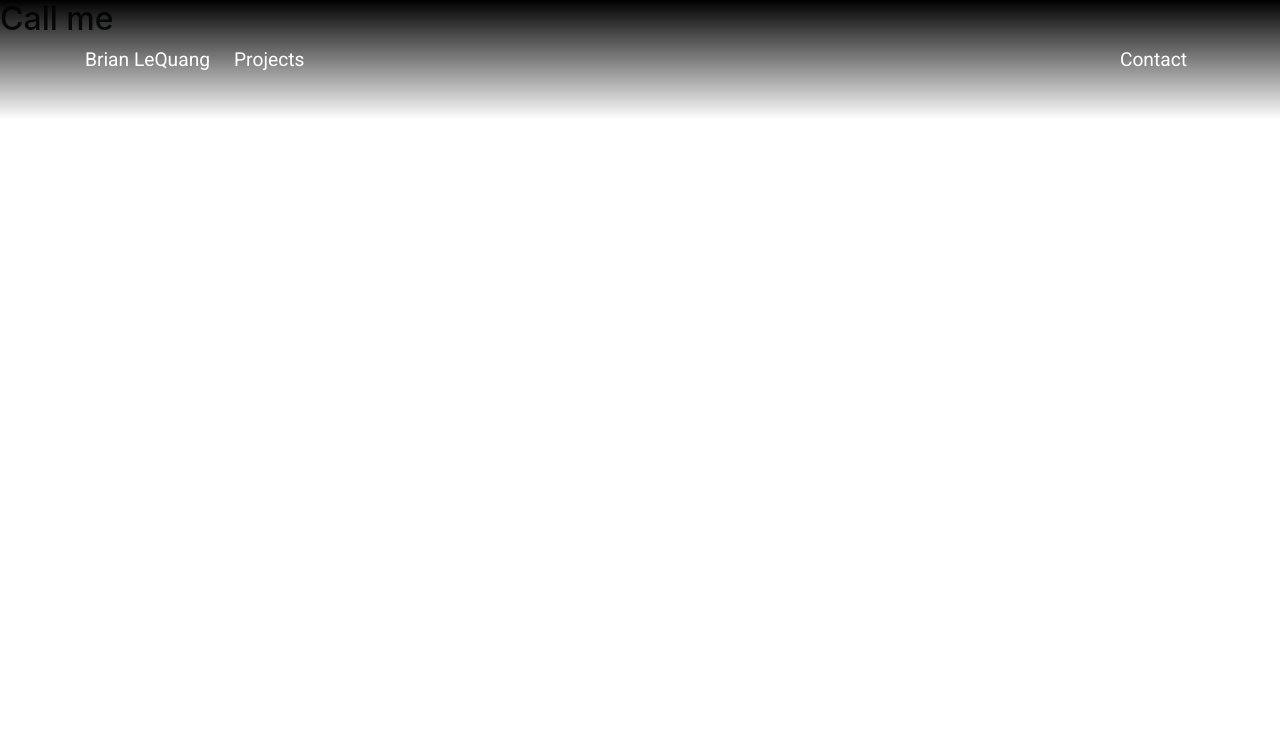
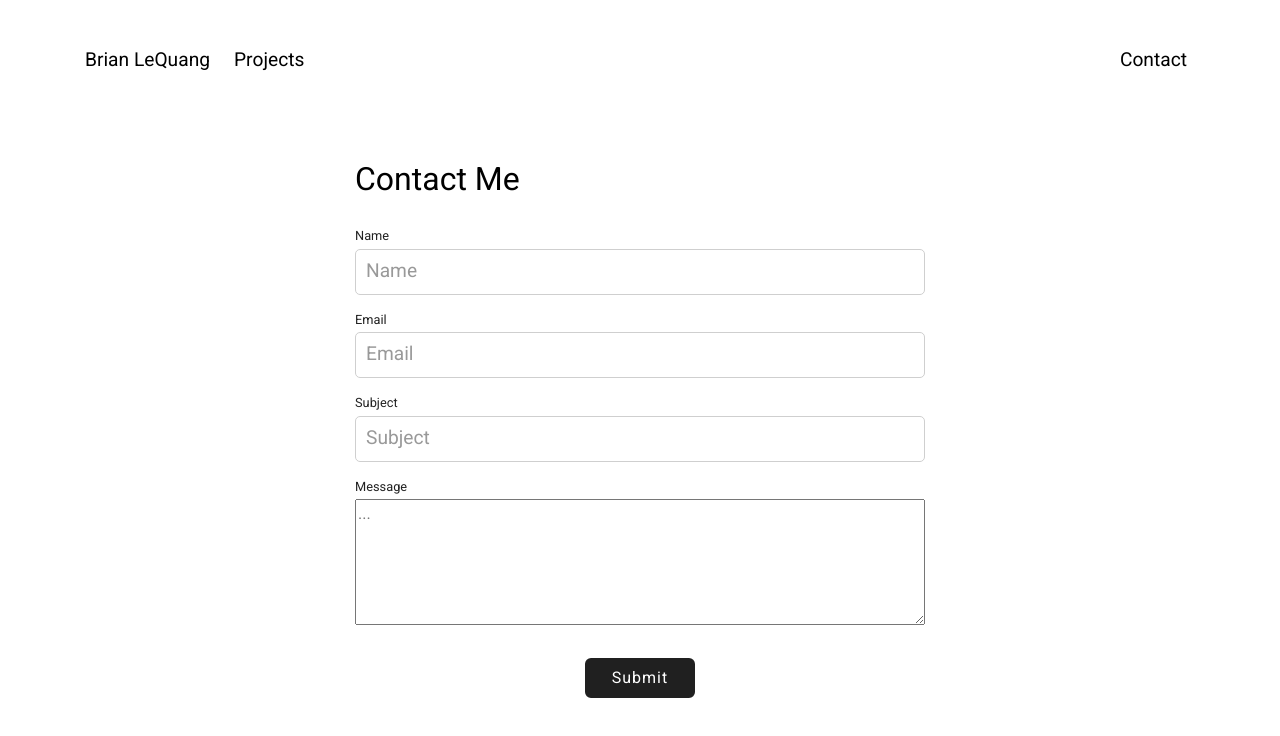
Before and after one commit to brainleq/Personal-Website-v2, a React (Create React App) app: page /contact in a window 1280 px wide. Shown: the top 736 px of the page. Built offline with nearby package versions, Linux system fonts and the light colour scheme.

Commit message:
Added a contact page. Need to work on the back end. Consider express framework?

```diff
--- a/src/App.js
+++ b/src/App.js
@@ -11,8 +11,8 @@ import Navbar from './views/Navbar.js';
 function App() {
   return (
     <div>
-    <Navbar/>
       <Router>
+        <Navbar/>
         <Switch>
           <Route exact path="/" component={Home} />
           <Route exact path="/projects" component={Projects} />
--- a/src/css/Navbar.css
+++ b/src/css/Navbar.css
@@ -22,6 +22,12 @@ body .scrollN, body .scrollN:hover {
   background: linear-gradient(#000, #0000);
 }
 
+body .black, body .black:hover {
+  color: black;
+  font-size: 1.2em;
+  font-family: 'Roboto', sans-serif;
+}
+
 @media (min-width: 992px) {
   #nav {
     position: fixed;
--- /dev/null
+++ b/src/css/contact.css
@@ -0,0 +1,107 @@
+#topPad {
+  padding-top: 100px;
+  padding-bottom: 60px;
+}
+
+.formPad {
+  padding-top: 60px;
+  padding-bottom: 60px;
+}
+
+.formWidth {
+  max-width: 600px;
+}
+
+.formText {
+  color: black;
+  font-family: 'Roboto', sans-serif;
+}
+
+
+
+
+
+
+
+form {
+  width: 100%;
+  display: flex;
+  flex-wrap: wrap;
+}
+
+label {
+  font-size: 0.8em;
+  margin-bottom: 0.25em;
+  color: #222;
+  font-weight: lighter;
+}
+
+input{
+  padding: 10px 10px;
+  border-radius: 5px;
+  outline: none;
+  border: 1px solid #cfcfcf;
+}
+
+input::placeholder {
+  font-size: 1.2em;
+  font-weight: lighter;
+  color: #999;
+}
+
+textarea.error, input.error {
+  border: 1px solid red;
+}
+
+.errorMessage {
+  color: red;
+  font-size: 0.75em;
+  display: relative;
+}
+
+.name,
+.email,
+.subject,
+.message {
+  display: flex;
+  flex-direction: column;
+  margin-bottom: 15px;
+}
+
+.name,
+.email,
+.subject,
+.message {
+  width: 100%;
+}
+
+.submitButton {
+  width: 100%;
+  display: flex;
+  flex-direction: column;
+  align-items: center;
+}
+
+.submitButton button {
+  background-color: #202020;
+  color: #fff;
+  border: 2px solid #fff;
+  width: 20%;
+  margin-top: 1em;
+  padding: 8px 0px;
+  font-size: 1em;
+  font-weight: lighter;
+  letter-spacing: 1px;
+  margin-bottom: 0.25em;
+  border-radius: 8px;
+}
+
+.submitButton button:hover {
+  color: ##202020;
+  background-color: #000;
+}
+
+.submitButton small {
+  color: #202020;
+  font-weight: lighter;
+}
--- /dev/null
+++ b/src/css/projects.css
@@ -0,0 +1,4 @@
+#topPad {
+  padding-top: 100px;
+  padding-bottom: 60px;
+}
--- a/src/views/Contact.js
+++ b/src/views/Contact.js
@@ -1,10 +1,161 @@
 import React, { Component } from 'react';
+import '../css/contact.css';
+
+const emailRegex = RegExp(
+  /^[a-zA-Z0-9.!#$%&’*+/=?^_`{|}~-]+@[a-zA-Z0-9-]+(?:\.[a-zA-Z0-9-]+)*$/
+);
+
+const formValid = ({ formErrors, ...rest }) => {
+  let valid = true;
+
+  // validate form errors being empty
+  Object.values(formErrors).forEach(val => {
+    val.length > 0 && (valid = false);
+  });
+
+  // validate the form was filled out
+  Object.values(rest).forEach(val => {
+    val === null && (valid = false);
+  });
+
+  return valid;
+};
 
 class Contact extends Component {
+
+  constructor(props) {
+    super(props);
+
+    this.state = {
+      name: null,
+      email: null,
+      subject: null,
+      message: null,
+      formErrors: {
+        name: "",
+        email: "",
+        message: ""
+      }
+    };
+  }
+
+  handleSubmit = e => {
+    e.preventDefault();
+
+    if (formValid(this.state)) {
+      console.log(`
+        --SUBMITTING--
+        Name: ${this.state.name}
+        Email: ${this.state.email}
+        Subject: ${this.state.subject}
+        Message: ${this.state.message}
+      `);
+    } else {
+      console.error("FORM INVALID - DISPLAY ERROR MESSAGE");
+    }
+  };
+
+  handleChange = e => {
+    e.preventDefault();
+    const { name, value } = e.target;
+    let formErrors = { ...this.state.formErrors };
+
+    switch (name) {
+      case "name":
+        formErrors.name = value.length < 3
+          ? "minimum 3 characaters required"
+          : "";
+        break;
+      case "email":
+        formErrors.email = emailRegex.test(value)
+          ? ""
+          : "invalid email address";
+        break;
+      case "message":
+          formErrors.message = value.length < 3
+            ? "minimum 3 characaters required"
+            : "";
+        break;
+      default:
+        break;
+    }
+
+    this.setState({ formErrors, [name]: value }, () => console.log(this.state));
+  };
+
   render() {
+    const { formErrors } = this.state;
     return (
-      <div>
-        <h2>Call me</h2>
+      <div class="container-fluid" id="topPad">
+        <div class="container formPad formText formWidth">
+          <div>
+            <h2 style={{paddingBottom: "20px"}}>Contact Me</h2>
+
+            <form onSubmit={this.handleSubmit} noValidate>
+              <div className="name">
+                <label htmlFor="name">Name</label>
+                <input
+                  className={formErrors.name.length > 0 ? "error" : null}
+                  placeholder="Name"
+                  type="text"
+                  name="name"
+                  noValidate
+                  onChange={this.handleChange}
+                />
+                {formErrors.name.length > 0 && (
+                  <span className="errorMessage">{formErrors.name}</span>
+                )}
+              </div>
+
+              <div className="email">
+                <label htmlFor="email">Email</label>
+                <input
+                  className={formErrors.email.length > 0 ? "error" : null}
+                  placeholder="Email"
+                  type="email"
+                  name="email"
+                  noValidate
+                  onChange={this.handleChange}
+                />
+                {formErrors.email.length > 0 && (
+                  <span className="errorMessage">{formErrors.email}</span>
+                )}
+              </div>
+
+              <div className="subject">
+                <label htmlFor="subject">Subject</label>
+                <input
+                  placeholder="Subject"
+                  type="text"
+                  name="subject"
+                  noValidate
+                  onChange={this.handleChange}
+                />
+              </div>
+
+              <div className="message">
+                <label htmlFor="message">Message</label>
+                <textarea
+                className={formErrors.message.length > 0 ? "error" : null}
+                placeholder="..."
+                type="text"
+                rows="5"
+                name="message"
+                noValidate
+                onChange={this.handleChange}
+                />
+                {formErrors.message.length > 0 && (
+                  <span className="errorMessage">{formErrors.message}</span>
+                )}
+              </div>
+
+              <div className="submitButton">
+                <button type="submit">Submit</button>
+              </div>
+            </form>
+
+          </div>
+        </div>
       </div>
     );
   }
--- a/src/views/Navbar.js
+++ b/src/views/Navbar.js
@@ -1,5 +1,6 @@
 import React, {Component} from 'react';
 import { Nav } from 'react-bootstrap';
+import { withRouter } from 'react-router-dom';
 
 import '../css/Navbar.css'
 
@@ -14,30 +15,41 @@ class Navbar extends Component {
       if (currentPosition <= 0) {
         // If not scrolled
         nav_element.style.top = "0";
-        nav_element.style.background = "";
       } else {
         nav_element.style.top = "-75px";
         //nav_element.style.background = "white";
       }
       prevPosition = currentPosition;
     }
+    // <nav className="navbar navbar-expand-lg fixed-top gradient-dark" id="nav">
+    // <a className="navbar-brand scrollN" href="/">Brian LeQuang</a>
+    // <li><a className="nav-link scrollN" id="projects" href="/projects">Projects</a></li>
+    // <li><a className="nav-link scrollN" id="contact" href="/contact">Contact</a></li>
   }
 
   render() {
+    // TODO: navbar is shifing some pixels to the right on other pages
+    // TODO: toggle button transparent
+    var homeNav = "navbar navbar-expand-lg fixed-top gradient-dark";
+    var otherNav = "navbar navbar-expand-lg fixed-top";
+    var wBrand = "navbar-brand scrollN";
+    var bBrand = "navbar-brand black"
+    var white = "nav-link scrollN";
+    var black = "nav-link black"
     return (
-      <nav class="navbar navbar-expand-lg fixed-top gradient-dark" id="nav">
-            <div class="container">
-        <a class="navbar-brand scrollN" href="/">Brian LeQuang</a>
-        <button class="navbar-toggler" type="button" data-toggle="collapse" data-target="#navbarSupportedContent" aria-controls="navbarSupportedContent" aria-expanded="false" aria-label="Toggle navigation">
-          <span class="navbar-toggler-icon"></span>
+      <nav className={this.props.location.pathname === "/" ? homeNav : otherNav} id="nav">
+            <div className="container">
+        <a className={this.props.location.pathname === "/" ? wBrand : bBrand} href="/">Brian LeQuang</a>
+        <button className="navbar-toggler" type="button" data-toggle="collapse" data-target="#navbarSupportedContent" aria-controls="navbarSupportedContent" aria-expanded="false" aria-label="Toggle navigation">
+          <span className="navbar-toggler-icon"></span>
         </button>
 
         <div className="collapse navbar-collapse">
           <ul className="navbar-nav mr-auto" id="nav-items">
-           <li><a className="nav-link scrollN" id="projects" href="/projects">Projects</a></li>
+           <li><a className={this.props.location.pathname === "/" ? white : black} id="projects" href="/projects">Projects</a></li>
           </ul>
-          <ul class="navbar-nav">
-            <li><a className="nav-link scrollN" id="contact" href="/contact">Contact</a></li>
+          <ul className="navbar-nav">
+            <li><a className={this.props.location.pathname === "/" ? white : black} id="contact" href="/contact">Contact</a></li>
           </ul>
         </div>
             </div>
@@ -46,4 +58,4 @@ class Navbar extends Component {
   }
 }
 
-export default Navbar;
+export default withRouter(Navbar);
--- a/src/views/Projects.js
+++ b/src/views/Projects.js
@@ -3,8 +3,8 @@ import React, { Component } from 'react';
 class Projects extends Component {
   render() {
     return (
-      <div>
-        <h2>PROJECTS TIME</h2>
+      <div id="topPad">
+
       </div>
     );
   }
```
